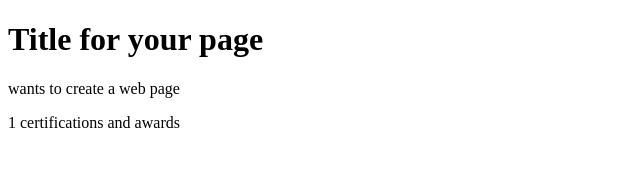
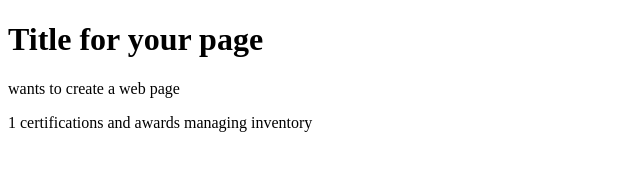
Before and after one commit to quantaeyah/q, a plain HTML site: page index.html in a window 1280 px wide. Shown: the whole page, without its empty margins (0-640 px from the left). Drawn offline with Linux system fonts and the light colour scheme.

Commit message:
managing

```diff
--- a/index.html
+++ b/index.html
@@ -13,3 +13,4 @@
 </html>
 1 certifications and awards
 <increased more followers></increased>
+managing inventory
```
